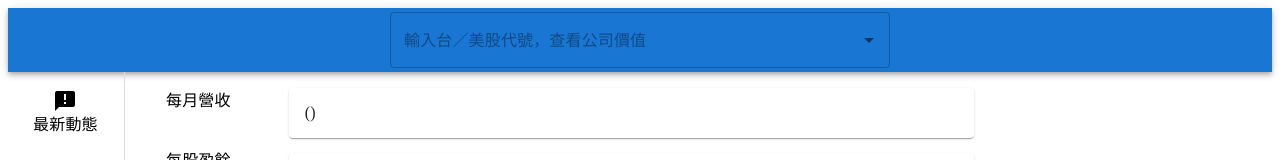
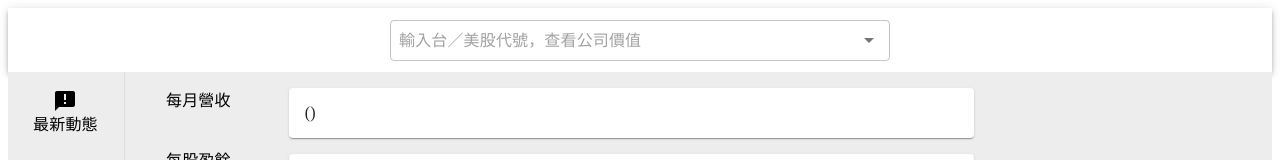
Before and after one commit to huskylin/stock-dashboard, a Next.js app: page / in a window 1280 px wide. Shown: the top 160 px of the page. Built offline with nearby package versions, Linux system fonts and the light colour scheme; no server answers.

Commit message:
feat: MUI theme

```diff
--- a/src/components/MyAppBar.tsx
+++ b/src/components/MyAppBar.tsx
@@ -1,8 +1,7 @@
-import * as React from "react";
-import AppBar from "@mui/material/AppBar";
-import Toolbar from "@mui/material/Toolbar";
-import Typography from "@mui/material/Typography";
-import Button from "@mui/material/Button";
+import * as React from 'react';
+import AppBar from '@mui/material/AppBar';
+import Toolbar from '@mui/material/Toolbar';
+import theme from '@/style/theme';
 
 export interface MyAppBarProps {
   children?: React.ReactNode;
@@ -10,8 +9,13 @@ export interface MyAppBarProps {
 
 export default function MyAppBar(props: MyAppBarProps) {
   return (
-    <AppBar position="static">
-      <Toolbar sx={{ display: "flex", justifyContent: "center" }}>
+    <AppBar
+      position="static"
+      sx={{ backgroundColor: theme.palette.background.paper }}
+    >
+      <Toolbar
+        sx={{ display: 'flex', justifyContent: 'center', padding: '0px' }}
+      >
         {props?.children}
       </Toolbar>
     </AppBar>
--- a/src/components/SearchBar.tsx
+++ b/src/components/SearchBar.tsx
@@ -28,13 +28,20 @@ export default function SearchBar() {
         id="stock-code"
         fullWidth
         options={stockCodes}
-        sx={{ width: '500px' }}
+        sx={{ width: '500px', padding: '0px' }}
         onChange={handleStockCodeChange}
         getOptionLabel={(item: string | StockCodes) =>
           typeof item !== 'string' ? `${item.id} ${item.name}` : ''
         }
         renderInput={(params) => (
-          <TextField {...params} placeholder="輸入台／美股代號，查看公司價值" />
+          <TextField
+            sx={{
+              padding: '0',
+              '& .MuiInputBase-input': { padding: '0 !important' },
+            }}
+            {...params}
+            placeholder="輸入台／美股代號，查看公司價值"
+          />
         )}
       />
     )
--- a/src/pages/_app.tsx
+++ b/src/pages/_app.tsx
@@ -1,11 +1,15 @@
 import { Provider } from 'react-redux';
 import { AppProps } from 'next/app';
 import store from '../store/store';
+import { ThemeProvider } from '@mui/material/styles';
+import theme from '@/style/theme';
 
 const MyApp: React.FC<AppProps> = ({ Component, pageProps }) => {
   return (
     <Provider store={store}>
-      <Component {...pageProps} />
+      <ThemeProvider theme={theme}>
+        <Component {...pageProps} />
+      </ThemeProvider>
     </Provider>
   );
 };
--- a/src/pages/index.tsx
+++ b/src/pages/index.tsx
@@ -8,6 +8,7 @@ import { useEffect } from 'react';
 import { useDispatch } from 'react-redux';
 import { fetchStockCodes } from '@/store/stockThunks';
 import { stockMenuItems, stockSubMenuItems } from '@/utils/menuItems';
+import theme from '@/style/theme';
 
 export default function Home() {
   const dispatch = useDispatch<any>();
@@ -16,12 +17,18 @@ export default function Home() {
   }, [dispatch]);
   return (
     <>
-      <Box sx={{ flexGrow: 1 }}>
-        <MyAppBar>
-          <SearchBar></SearchBar>
-        </MyAppBar>
-      </Box>
-      <Grid container spacing={0} sx={{ minHeight: '100vh' }}>
+      <MyAppBar>
+        <SearchBar></SearchBar>
+      </MyAppBar>
+
+      <Grid
+        container
+        spacing={0}
+        sx={{
+          minHeight: '100vh',
+          background: theme.palette.background.default,
+        }}
+      >
         <Grid>
           <Menu items={stockMenuItems}></Menu>
         </Grid>
--- /dev/null
+++ b/src/style/theme.ts
@@ -0,0 +1,16 @@
+import { TypeBackground, createTheme } from '@mui/material/styles';
+
+interface ExtendedTypeBackground extends TypeBackground {
+  appBar: string;
+}
+
+const theme = createTheme({
+  palette: {
+    background: {
+      default: '#ededed',
+      paper: '#ffffff',
+    },
+  },
+});
+
+export default theme;
```
